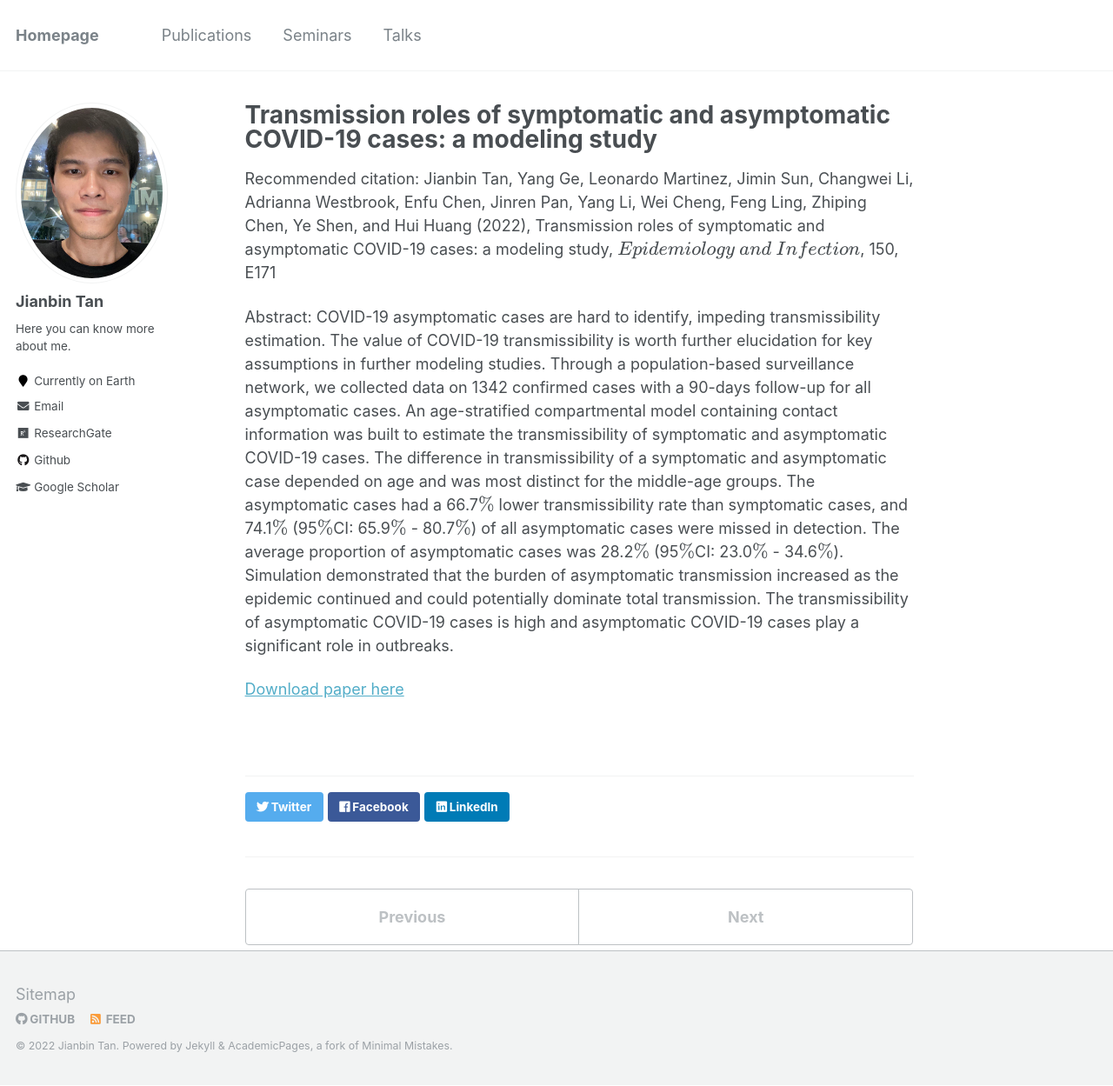
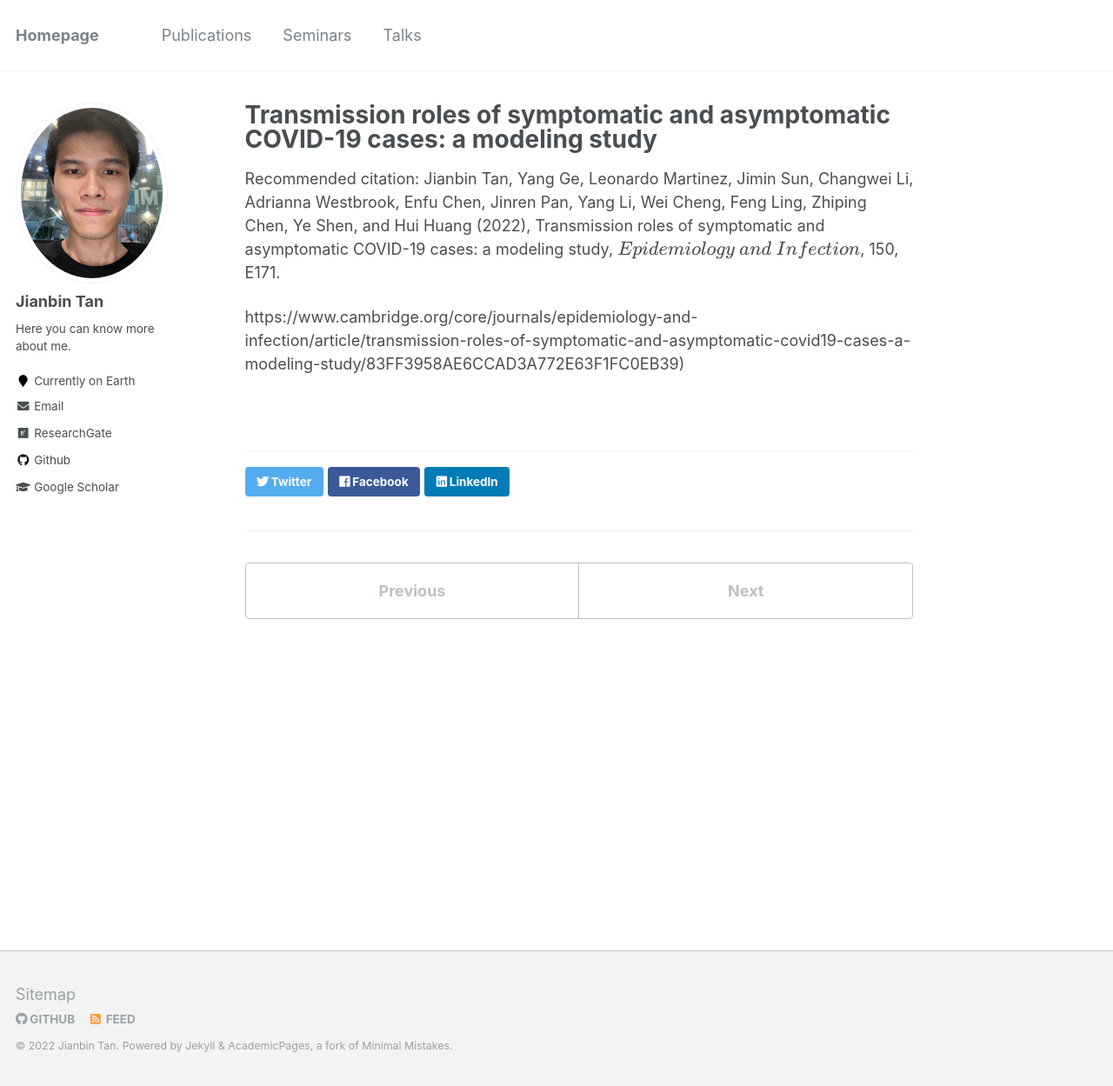
Before and after one commit to Tan-jianbin/Tan-jianbin.github.io, a Jekyll site: the page built from _publications/E&I1.md, in a window 1280 px wide and 1249 px high. Shown: the whole window at 87% size. Built offline with Jekyll 4.4.1, drawn with Linux system fonts in a browser that asks for light colours; formulas are drawn with MathJax 3.

Commit message:
Update E&I1.md

```diff
--- a/_publications/E&I1.md
+++ b/_publications/E&I1.md
@@ -6,9 +6,7 @@ excerpt: ''
 date: 2022-09-27
 venue: 'Epidemiology and Infection'
 paperurl: ''
-citation: 'Jianbin Tan, Yang Ge, Leonardo Martinez, Jimin Sun, Changwei Li, Adrianna Westbrook, Enfu Chen, Jinren Pan, Yang Li, Wei Cheng, Feng Ling, Zhiping Chen, Ye Shen, and Hui Huang (2022), Transmission roles of symptomatic and asymptomatic COVID-19 cases: a modeling study, $\textit{Epidemiology and Infection}$, 150, E171'
+citation: 'Jianbin Tan, Yang Ge, Leonardo Martinez, Jimin Sun, Changwei Li, Adrianna Westbrook, Enfu Chen, Jinren Pan, Yang Li, Wei Cheng, Feng Ling, Zhiping Chen, Ye Shen, and Hui Huang (2022), Transmission roles of symptomatic and asymptomatic COVID-19 cases: a modeling study, $\textit{Epidemiology and Infection}$, 150, E171.'
 
 ---
-Abstract: COVID-19 asymptomatic cases are hard to identify, impeding transmissibility estimation. The value of COVID-19 transmissibility is worth further elucidation for key assumptions in further modeling studies. Through a population-based surveillance network, we collected data on 1342 confirmed cases with a 90-days follow-up for all asymptomatic cases. An age-stratified compartmental model containing contact information was built to estimate the transmissibility of symptomatic and asymptomatic COVID-19 cases. The difference in transmissibility of a symptomatic and asymptomatic case depended on age and was most distinct for the middle-age groups. The asymptomatic cases had a 66.7$\%$ lower transmissibility rate than symptomatic cases, and 74.1$\%$ (95$\%$CI: 65.9$\%$ - 80.7$\%$) of all asymptomatic cases were missed in detection. The average proportion of asymptomatic cases was 28.2$\%$ (95$\%$CI: 23.0$\%$ - 34.6$\%$). Simulation demonstrated that the burden of asymptomatic transmission increased as the epidemic continued and could potentially dominate total transmission. The transmissibility of asymptomatic COVID-19 cases is high and asymptomatic COVID-19 cases play a significant role in outbreaks.
-
-[Download paper here](https://www.cambridge.org/core/journals/epidemiology-and-infection/article/transmission-roles-of-symptomatic-and-asymptomatic-covid19-cases-a-modeling-study/83FF3958AE6CCAD3A772E63F1FC0EB39)
+https://www.cambridge.org/core/journals/epidemiology-and-infection/article/transmission-roles-of-symptomatic-and-asymptomatic-covid19-cases-a-modeling-study/83FF3958AE6CCAD3A772E63F1FC0EB39)
```
